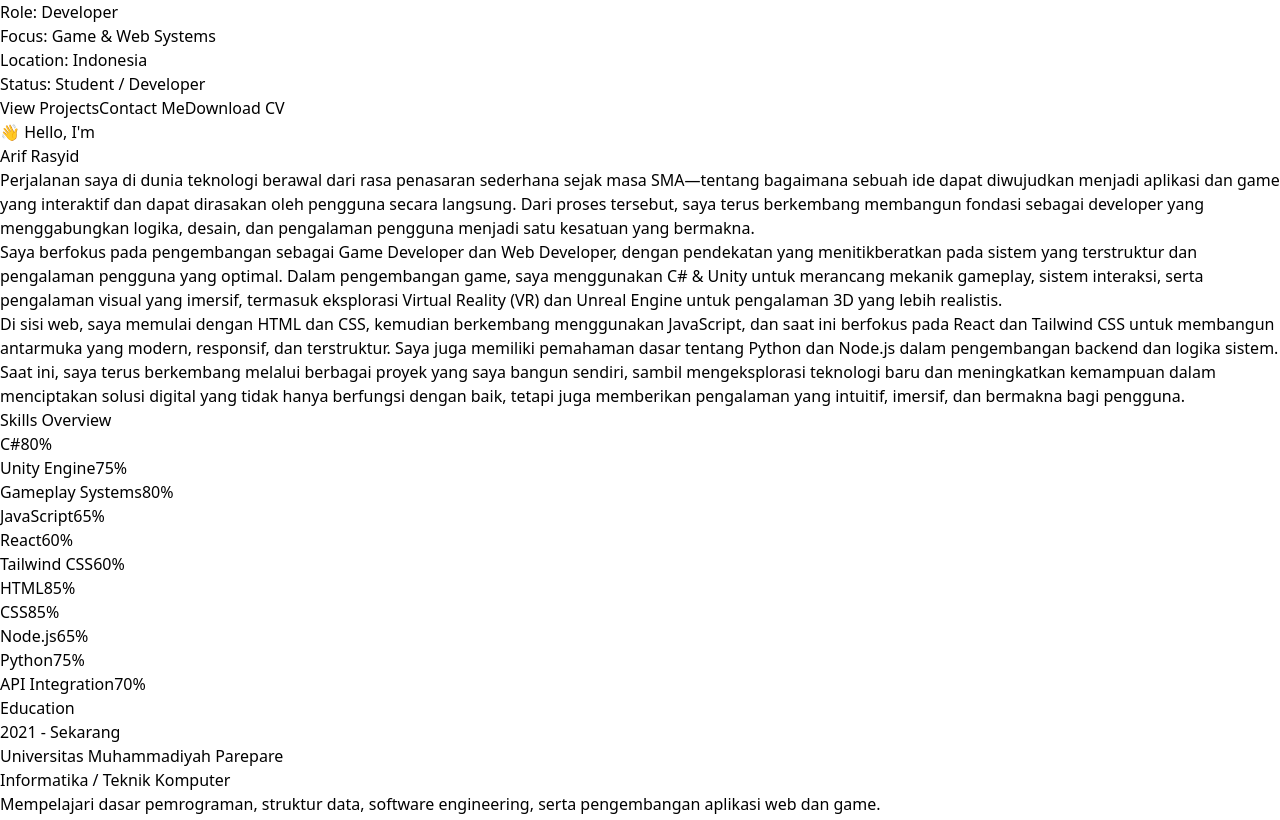
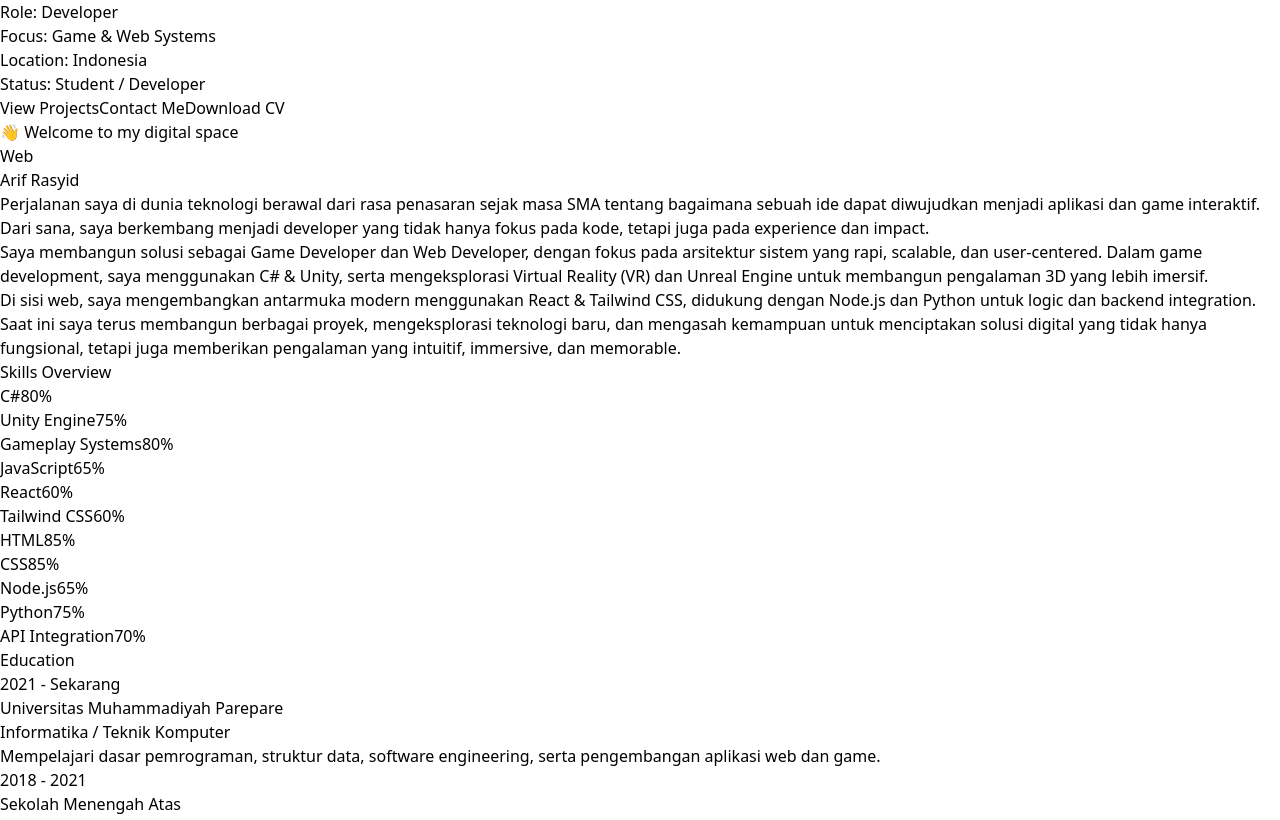
Before and after one commit to MrA-22/My-bio, a React (Vite) app: page / in a window 1280 px wide. Shown: the part 1424-2244 px from the top of the page. Built offline with nearby package versions, Linux system fonts and the light colour scheme.

Commit message:
force update

```diff
--- a/package.json
+++ b/package.json
@@ -15,7 +15,8 @@
     "framer-motion": "^12.38.0",
     "react": "^18.3.1",
     "react-dom": "^18.3.1",
-    "react-router-dom": "^7.13.1"
+    "react-router-dom": "^7.13.1",
+    "react-type-animation": "^3.2.0"
   },
   "devDependencies": {
     "@eslint/js": "^9.13.0",
--- a/src/components/sections/Hero.jsx
+++ b/src/components/sections/Hero.jsx
@@ -1,24 +1,37 @@
 import { useNavigate, Link } from "react-router-dom"
 import profileImg from "../../assets/profile.jpg"
 import { motion } from "framer-motion"
+import { TypeAnimation } from "react-type-animation"
+import { useEffect, useState } from "react"
 
 export default function Hero() {
   const navigate = useNavigate()
+
+  const [mouse, setMouse] = useState({ x: 0, y: 0 })
+
+  // Cursor glow follow mouse
+  useEffect(() => {
+    const handleMouseMove = (e) => {
+      setMouse({ x: e.clientX, y: e.clientY })
+    }
+    window.addEventListener("mousemove", handleMouseMove)
+    return () => window.removeEventListener("mousemove", handleMouseMove)
+  }, [])
+
+  // Floating particles
+  const particles = Array.from({ length: 25 })
 
   const skills = [
     { name: "C#", level: 80 },
     { name: "Unity Engine", level: 75 },
     { name: "Gameplay Systems", level: 80 },
-
     { name: "JavaScript", level: 65 },
     { name: "React", level: 60 },
     { name: "Tailwind CSS", level: 60 },
     { name: "HTML", level: 85 },
     { name: "CSS", level: 85 },
-
     { name: "Node.js", level: 65 },
     { name: "Python", level: 75 },
-
     { name: "API Integration", level: 70 },
   ]
 
@@ -55,9 +68,7 @@ export default function Hero() {
   const container = {
     hidden: {},
     show: {
-      transition: {
-        staggerChildren: 0.15,
-      },
+      transition: { staggerChildren: 0.15 },
     },
   }
 
@@ -69,7 +80,29 @@ export default function Hero() {
   return (
     <section className="min-h-screen flex items-center justify-center px-6 py-20 bg-black text-white relative overflow-hidden">
 
-      {/* Neon Glow Background */}
+      {/* 🌌 Cursor Glow */}
+      <div
+        className="pointer-events-none fixed w-72 h-72 rounded-full blur-3xl opacity-30 bg-cyan-400"
+        style={{
+          left: mouse.x - 150,
+          top: mouse.y - 150,
+        }}
+      />
+
+      {/* 🌌 Floating Particles */}
+      {particles.map((_, i) => (
+        <div
+          key={i}
+          className="absolute w-1 h-1 bg-cyan-400 rounded-full opacity-40 animate-pulse"
+          style={{
+            top: `${Math.random() * 100}%`,
+            left: `${Math.random() * 100}%`,
+            animationDuration: `${2 + Math.random() * 3}s`,
+          }}
+        />
+      ))}
+
+      {/* Background Glow */}
       <div className="absolute w-[500px] h-[500px] bg-cyan-500/20 blur-[140px] rounded-full top-10 left-10 animate-pulse"></div>
       <div className="absolute w-[400px] h-[400px] bg-purple-500/20 blur-[140px] rounded-full bottom-10 right-10 animate-pulse"></div>
 
@@ -80,13 +113,16 @@ export default function Hero() {
         className="max-w-6xl w-full grid lg:grid-cols-3 gap-10 z-10"
       >
 
-        {/* PROFILE */}
+        {/* PROFILE (DEPTH + GLASS + NEON) */}
         <motion.div
           variants={item}
-          whileHover={{ rotateY: 8, rotateX: 5, scale: 1.03 }}
-          className="lg:col-span-1 bg-white/5 backdrop-blur-xl p-6 rounded-3xl border border-white/10 shadow-[0_0_40px_rgba(0,255,255,0.1)] transition-transform duration-300"
+          whileHover={{ rotateY: 10, rotateX: 8, scale: 1.04 }}
+          className="lg:col-span-1 relative bg-black/40 backdrop-blur-2xl p-6 rounded-3xl border border-cyan-500/20 shadow-[0_0_60px_rgba(34,211,238,0.2)] transition-transform duration-300"
         >
-          <div className="flex justify-center">
+          {/* Depth layer highlight */}
+          <div className="absolute inset-0 rounded-3xl bg-gradient-to-br from-cyan-500/10 to-purple-500/10 opacity-50 pointer-events-none" />
+
+          <div className="flex justify-center relative z-10">
             <img
               src={profileImg}
               alt="profile"
@@ -94,31 +130,31 @@ export default function Hero() {
             />
           </div>
 
-          <div className="mt-4 text-center">
+          <div className="mt-4 text-center relative z-10">
             <span className="bg-green-500/20 text-green-400 text-xs px-4 py-1 rounded-full border border-green-500 shadow-[0_0_10px_green]">
               🟢 Available for work
             </span>
           </div>
 
-          <h1 className="text-3xl font-bold mt-4 text-center tracking-wide">
+          <h1 className="text-3xl font-bold mt-4 text-center tracking-wide relative z-10">
             Arif Rasyid
           </h1>
 
-          <p className="text-cyan-400 text-sm mt-1 text-center">
+          <p className="text-cyan-400 text-sm mt-1 text-center relative z-10">
             Game & Web Developer
           </p>
 
-          <div className="mt-6 text-left space-y-2 text-sm text-gray-300">
+          <div className="mt-6 text-left space-y-2 text-sm text-gray-300 relative z-10">
             <p><span className="text-gray-400">Role:</span> Developer</p>
             <p><span className="text-gray-400">Focus:</span> Game & Web Systems</p>
             <p><span className="text-gray-400">Location:</span> Indonesia</p>
             <p><span className="text-gray-400">Status:</span> Student / Developer</p>
           </div>
 
-          <div className="mt-6 flex flex-col gap-3">
+          <div className="mt-6 flex flex-col gap-3 relative z-10">
             <button
               onClick={() => navigate("/projects")}
-              className="bg-gradient-to-r from-cyan-500 to-blue-500 py-2 rounded-xl hover:scale-105 transition shadow-[0_0_20px_#22d3ee]"
+              className="bg-gradient-to-r from-cyan-500 to-blue-500 py-2 rounded-xl hover:scale-105 transition shadow-[0_0_25px_#22d3ee]"
             >
               View Projects
             </button>
@@ -145,38 +181,56 @@ export default function Hero() {
 
           {/* INTRO */}
           <motion.div variants={item}>
-            <p className="text-cyan-400 mb-2">👋 Hello, I'm</p>
+            <p className="text-cyan-400 mb-3 tracking-widest uppercase text-xs">
+              👋 Welcome to my digital space
+            </p>
 
-            <h1 className="text-5xl md:text-6xl font-extrabold bg-gradient-to-r from-cyan-400 to-purple-500 bg-clip-text text-transparent">
+            <TypeAnimation
+              sequence={[
+                "Game Developer 🎮",
+                1500,
+                "Web Developer 🌐",
+                1500,
+                "VR Enthusiast 🥽",
+                1500,
+                "Problem Solver ⚡",
+                1500,
+              ]}
+              speed={50}
+              repeat={Infinity}
+              className="text-lg md:text-xl text-gray-300 mt-2"
+            />
+            <h1 className="text-5xl md:text-6xl font-extrabold leading-tight bg-gradient-to-r from-cyan-400 via-purple-400 to-pink-500 bg-clip-text text-transparent">
               Arif Rasyid
             </h1>
 
-            <p className="text-gray-400 mt-5 leading-relaxed">
-              Perjalanan saya di dunia teknologi berawal dari rasa penasaran sederhana sejak masa SMA—tentang bagaimana sebuah ide dapat diwujudkan menjadi aplikasi dan game yang interaktif dan dapat dirasakan oleh pengguna secara langsung. Dari proses tersebut, saya terus berkembang membangun fondasi sebagai developer yang menggabungkan logika, desain, dan pengalaman pengguna menjadi satu kesatuan yang bermakna.
+            <p className="text-gray-300 mt-6 leading-relaxed text-base md:text-lg">
+              Perjalanan saya di dunia teknologi berawal dari rasa penasaran sejak masa SMA tentang bagaimana sebuah ide dapat diwujudkan menjadi aplikasi dan game interaktif. Dari sana, saya berkembang menjadi developer yang tidak hanya fokus pada kode, tetapi juga pada{" "}
+              <span className="text-cyan-400 font-semibold">experience</span> dan{" "}
+              <span className="text-purple-400 font-semibold">impact</span>.
             </p>
 
-            <p className="text-gray-400 mt-3 leading-relaxed">
-              Saya berfokus pada pengembangan sebagai{" "}
+            <p className="text-gray-300 mt-4 leading-relaxed text-base md:text-lg">
+              Saya membangun solusi sebagai{" "}
               <span className="text-cyan-400 font-semibold">Game Developer</span> dan{" "}
-              <span className="text-purple-400 font-semibold">Web Developer</span>, dengan pendekatan yang menitikberatkan pada sistem yang terstruktur dan pengalaman pengguna yang optimal. Dalam pengembangan game, saya menggunakan{" "}
-              <span className="text-cyan-400 font-semibold">C# & Unity</span> untuk merancang mekanik
-              gameplay, sistem interaksi, serta pengalaman visual yang imersif,
-              termasuk eksplorasi
-              <span className="text-cyan-400 font-semibold"> Virtual Reality (VR) </span>
-              dan
-              <span className="text-cyan-400 font-semibold"> Unreal Engine </span> untuk pengalaman 3D yang lebih realistis.
+              <span className="text-purple-400 font-semibold">Web Developer</span>, dengan fokus pada arsitektur sistem yang rapi, scalable, dan user-centered. Dalam game development, saya menggunakan{" "}
+              <span className="text-cyan-400 font-semibold">C# & Unity</span>, serta mengeksplorasi{" "}
+              <span className="text-cyan-400 font-semibold">Virtual Reality (VR)</span> dan{" "}
+              <span className="text-cyan-400 font-semibold">Unreal Engine</span> untuk membangun pengalaman 3D yang lebih imersif.
             </p>
 
-            <p className="text-gray-400 mt-3 leading-relaxed">
-              Di sisi web, saya memulai dengan{" "}
-              <span className="text-purple-400 font-semibold">HTML dan CSS</span>, kemudian berkembang menggunakan{" "}
-              <span className="text-purple-400 font-semibold">JavaScript</span>, dan saat ini berfokus pada{" "}
-              <span className="text-purple-400 font-semibold">React dan Tailwind CSS</span> untuk membangun antarmuka yang modern, responsif, dan terstruktur. Saya juga memiliki pemahaman dasar tentang{" "}
-              <span className="text-purple-400 font-semibold">Python dan Node.js</span> dalam pengembangan backend dan logika sistem.
+            <p className="text-gray-300 mt-4 leading-relaxed text-base md:text-lg">
+              Di sisi web, saya mengembangkan antarmuka modern menggunakan{" "}
+              <span className="text-purple-400 font-semibold">React & Tailwind CSS</span>, didukung dengan{" "}
+              <span className="text-purple-400 font-semibold">Node.js</span> dan{" "}
+              <span className="text-purple-400 font-semibold">Python</span> untuk logic dan backend integration.
             </p>
 
-            <p className="text-gray-400 mt-3 leading-relaxed">
-              Saat ini, saya terus berkembang melalui berbagai proyek yang saya bangun sendiri, sambil mengeksplorasi teknologi baru dan meningkatkan kemampuan dalam menciptakan solusi digital yang tidak hanya berfungsi dengan baik, tetapi juga memberikan pengalaman yang intuitif, imersif, dan bermakna bagi pengguna.
+            <p className="text-gray-300 mt-4 leading-relaxed text-base md:text-lg">
+              Saat ini saya terus membangun berbagai proyek, mengeksplorasi teknologi baru, dan mengasah kemampuan untuk menciptakan solusi digital yang tidak hanya fungsional, tetapi juga memberikan pengalaman yang{" "}
+              <span className="text-cyan-400 font-semibold">intuitif</span>,{" "}
+              <span className="text-purple-400 font-semibold">immersive</span>, dan{" "}
+              <span className="text-pink-400 font-semibold">memorable</span>.
             </p>
           </motion.div>
 
```
Also changed, not shown: 1 other file (tests, documents, lock files or other folders). Lines whose indentation alone changed are shown as unchanged.
